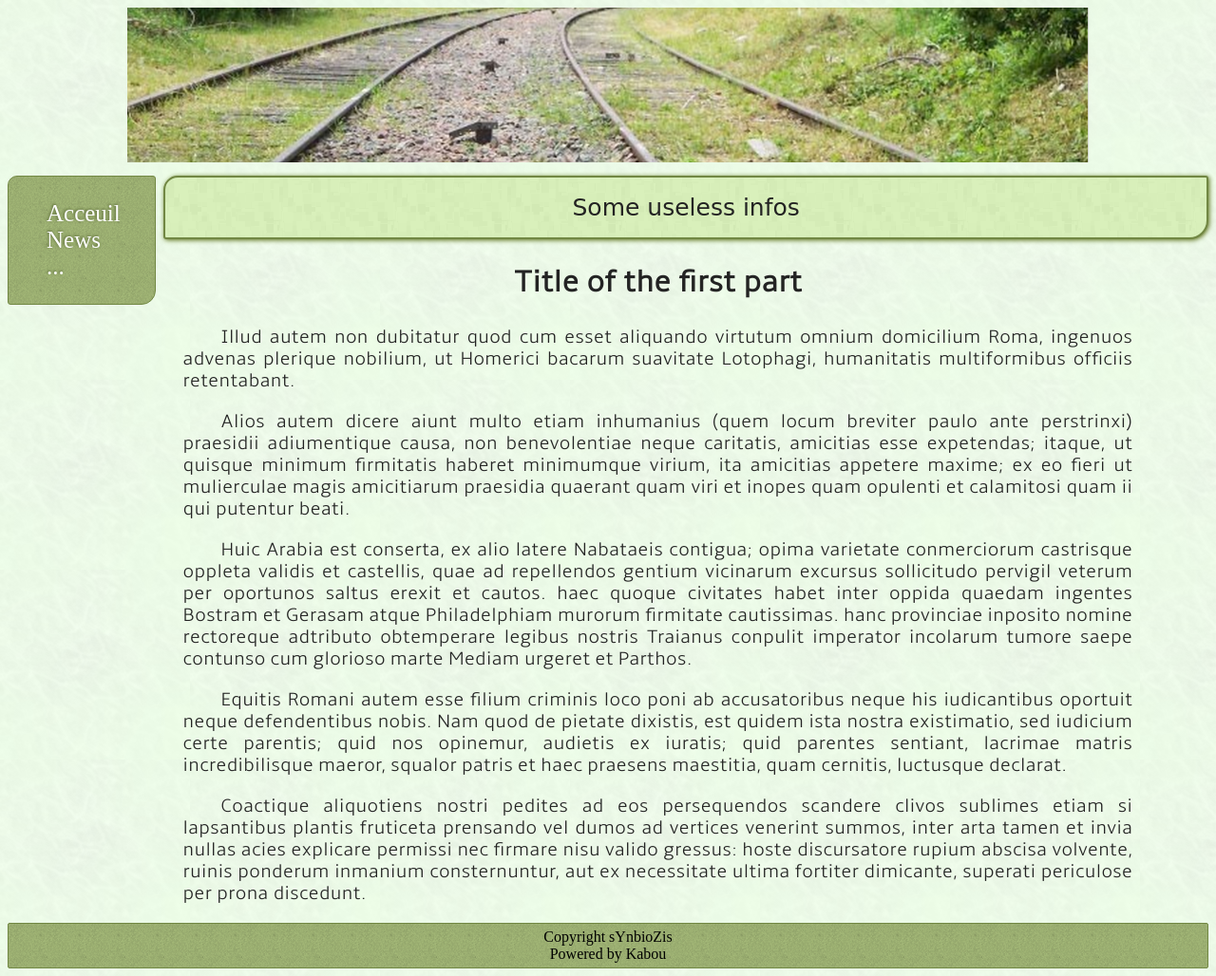
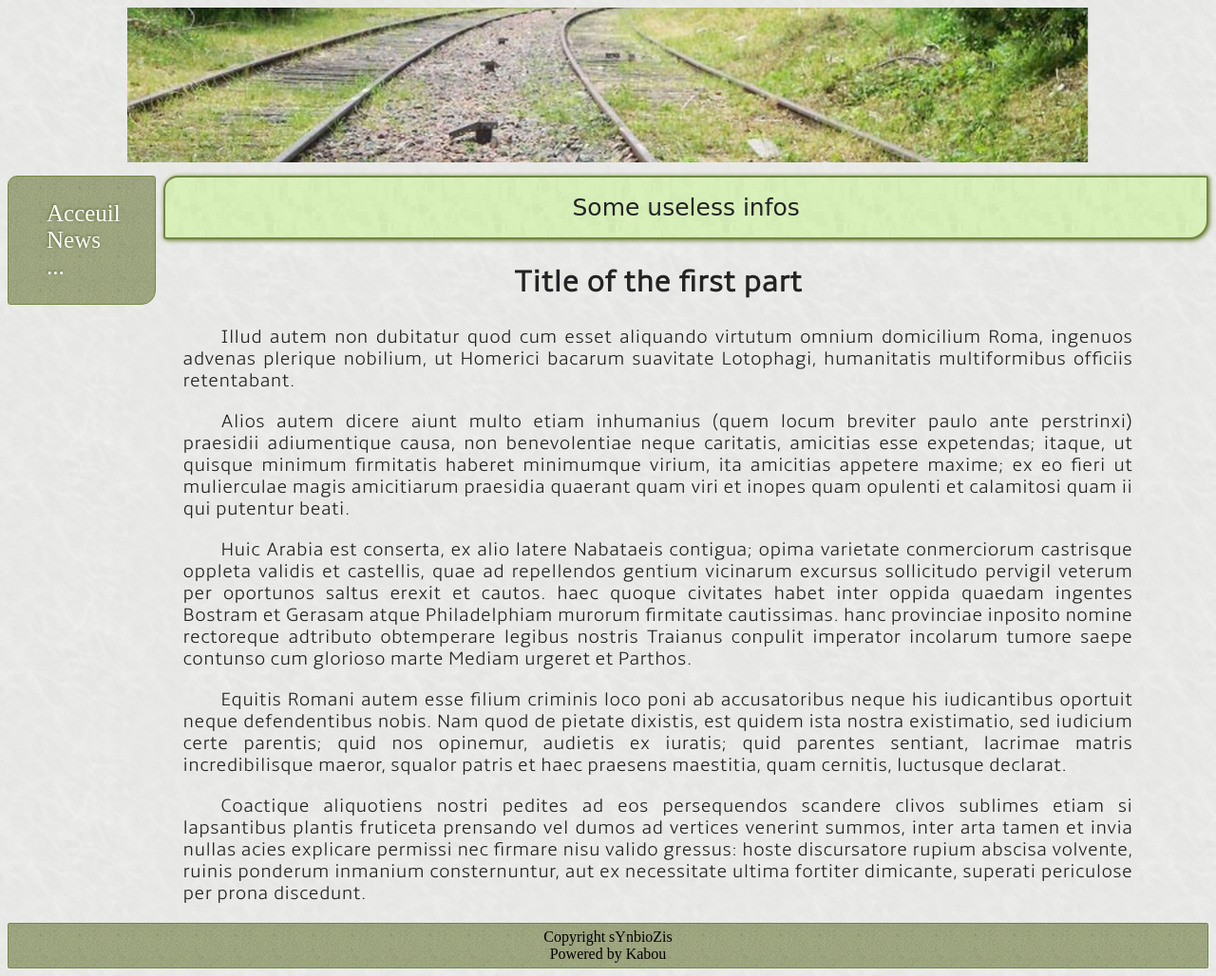
Before and after one commit to synbiozis/site, a Flask app: page / in a window 1280 px wide. Shown: the whole page at 95% size. Run offline with Flask 2, Linux system fonts and the light colour scheme.

Commit message:
Update colors

```diff
--- a/flask_app.py
+++ b/flask_app.py
@@ -19,6 +19,7 @@ def toTemplates():
 	def newsfile():
 		vals = []
 		for i, j, k in walk("static/news"):
+			#/home/synbiozis/site/static/news/
 			for elt in k:
 				vals.append(elt)
 
--- a/static/footer.css
+++ b/static/footer.css
@@ -2,8 +2,8 @@ footer
 {
 	margin-top: 10px;
 
-	background: #a7bc7a url(background_menu.png) top left repeat;
-
+	background: #a9b189 url(background_menu.png) top left repeat;
+	/* #a7bc7a */
 	border: 1px solid #718743;
 	border-radius: 2px;
 
--- a/static/menu.css
+++ b/static/menu.css
@@ -6,7 +6,7 @@ nav
 
 	width: 12%;
 
-	background: #a7bc7a url(background_menu.png) top left repeat;
+	background: #a9b189 url(background_menu.png) top left repeat;
 
 	font-size: 25px;
 
--- a/static/style.css
+++ b/static/style.css
@@ -5,7 +5,7 @@ a
 
 body
 {
-	background: #ecffe6 url(background_body.png) top left repeat;
+	background: #e8e9e6 url(background_body.png) top left repeat;
 }
 
 @font-face
```
Also changed, not shown: 1 other file.
